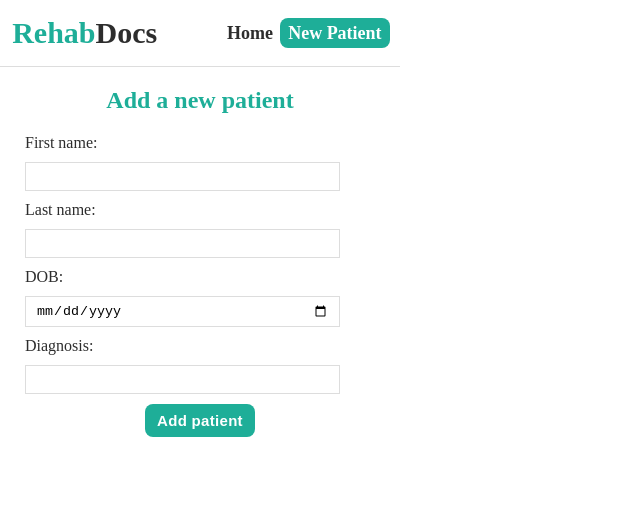
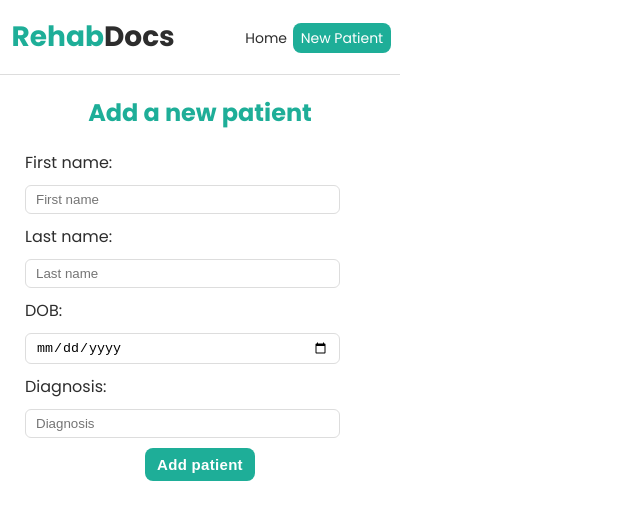
Before and after one commit to diegoram23/rehab-docs, a React (Create React App) app: page /#/newpatient in a window 1280 px wide. Shown: the top 520 px of the page, without its empty margins (0-640 px from the left). Built offline with nearby package versions, Linux system fonts and the light colour scheme.

Commit message:
succesfully creating new patients and storing data on db

```diff
--- a/src/App.js
+++ b/src/App.js
@@ -1,7 +1,7 @@
 import { HashRouter, Routes, Route } from 'react-router-dom'
 import HeaderLayout from './layouts/HeaderLayout';
 import Home from './pages/Home';
-import NewPatient from './pages/NewPatient';
+import NewPatientForm from './pages/NewPatientForm';
 
 
 function App() {
@@ -11,7 +11,7 @@ function App() {
         <Routes>
           <Route path='/' element={<HeaderLayout />}>
             <Route index element={<Home />} />
-            <Route path='/newpatient' element={<NewPatient />}/>
+            <Route path='/newpatient' element={<NewPatientForm />}/>
           </Route>
         </Routes>
       </HashRouter>
--- /dev/null
+++ b/src/components/PatientList.js
@@ -0,0 +1,20 @@
+const PatientList = ({patients}) => {
+
+    return (
+        <main className="patients-container">
+            {patients.map(patient =>
+                <div className="patients-box" key={patient.id}>
+                    <h3>{patient.last}, {patient.first}</h3>
+                    <p><strong>DOB: </strong>{patient.DOB}</p>
+                    <div className="inline">
+                        <p><strong>Dx: </strong>{patient.Diagnosis}</p>
+                        <button className="all-notes-btn">Tx. history</button>
+                        <button className="new-note-btn">New note</button>
+                    </div>
+                </div>
+            )}
+        </main>
+    );
+}
+
+export default PatientList;
--- /dev/null
+++ b/src/hooks/useCollection.js
@@ -0,0 +1,26 @@
+import { useEffect, useState } from "react";
+import { db } from "../firebase/config";
+
+//firebase imports
+import { collection, onSnapshot } from 'firebase/firestore'
+
+const useCollection = (c) => {
+    const [documents, setDocuments] = useState(null)
+
+    useEffect(() => {
+        let ref = collection(db, c)
+
+        const unsub = onSnapshot(ref, (snapshot) => {
+            let results = []
+            snapshot.docs.forEach(doc => {
+                results.push({ id: doc.id, ...doc.data() })
+            })
+            setDocuments(results)
+            console.log(results)
+        })
+        return () => unsub()
+    }, [c])
+    return { documents }
+}
+
+export default useCollection;
--- a/src/index.css
+++ b/src/index.css
@@ -1,8 +1,10 @@
+@import url('https://fonts.googleapis.com/css2?family=Poppins:wght@400;700&display=swap');
+
 body {
   max-width: 400px;
   margin: 0;
   color: #2d2d2d;
-
+  font-family: 'Poppins';
 }
 
 header {
@@ -20,15 +22,14 @@ header span {
 header h1 {
   margin: 0 0 0 0.3em;
   color: #1eae98;
-  font-size: 30px;
+  font-size: 28px;
 }
 
 nav a{
   text-decoration: none;
   margin-right: 0.4em;
   color: #2d2d2d;
-  font-size: 18px;
-  font-weight: bold;
+  font-size: 14px;
 }
 
 nav a.active {
@@ -62,22 +63,20 @@ nav a.active {
 
 .inline {
   display: flex;
-  justify-content: space-between;
   align-items: center;
   margin: 0 0 0.5em 0;
 }
 
-.inline button {
-  background-color: #1eae98;
-  color: #ffffff;
-  border: 0;
-  padding: 8px 12px;
-  border-radius: 8px;
-  cursor: pointer;
-  font-size: 15px;
-  font-weight: bold;
-  letter-spacing: 0.02em;
+.new-note-btn {
+  margin-left: 0.5em;
   margin-right: 0.5em;
+}
+
+.all-notes-btn {
+  color: #1eae98;
+  background-color: #eeecec;
+  border: 1px solid #ddd;
+  margin-left: auto;
 }
 /*-------------------New patient form --------------------*/
 .patient-form {
@@ -102,9 +101,10 @@ nav a.active {
   border: 1px solid #ddd;
   display: block;
   box-sizing: border-box;
+  border-radius: 6px;
 }
 
- .patient-form button {
+  button {
   background-color: #1eae98;
   color: #ffffff;
   border: 0;
--- a/src/pages/Home.js
+++ b/src/pages/Home.js
@@ -1,37 +1,17 @@
-import { useEffect, useState } from "react";
-import { db } from "../firebase/config";
-import { collection, getDocs } from 'firebase/firestore'
+import useCollection from "../hooks/useCollection";
+
+//components
+import PatientList from "../components/PatientList";
 
 const Home = () => {
-    const [patients, setPatients] = useState([])
-
-    useEffect(() => {
-        const ref = collection(db, 'patients')
-
-        getDocs(ref)
-            .then(snapshot => {
-                let results = []
-                snapshot.docs.forEach(doc => {
-                    results.push({ id: doc.id, ...doc.data() })
-                })
-                setPatients(results)
-                console.log(results)
-            })
-    }, [])
+    //sets patients equal to the data received from useCollection hook
+    const { documents: patients } = useCollection('patients')
 
     return (
-        <main className="patients-container">
-            {patients.map(patient =>
-                <div className="patients-box" key={patient.id}>
-                    <h3>{patient.last}, {patient.first}</h3>
-                    <p><strong>DOB: </strong>{patient.DOB}</p>
-                    <div className="inline">
-                        <p><strong>Dx: </strong>{patient.Diagnosis}</p>
-                        <button>New note</button>
-                    </div>
-                </div>
-            )}
-        </main>
+        <div>
+
+        {patients && <PatientList patients={patients}/>}
+        </div>
     );
 }
 
--- a/src/pages/NewPatient.js
+++ /dev/null
@@ -1,42 +0,0 @@
-
-const NewPatient = () => {
-
-    return (
-        <div className="patient-form">
-            <h2>Add a new patient</h2>
-            <form>
-                <label>
-                    <span>First name:</span>
-                    <input
-                        required
-                        type='text'
-                    />
-                </label>
-                <label>
-                    <span>Last name:</span>
-                    <input
-                        required
-                        type='text'
-                    />
-                </label>
-                <label>
-                    <span>DOB:</span>
-                    <input
-                        required
-                        type='date'
-                    />
-                </label>
-                <label>
-                    <span>Diagnosis:</span>
-                    <input
-                        required
-                        type='text'
-                    />
-                </label>
-                <button>Add patient</button>
-            </form>
-        </div>
-    );
-}
-
-export default NewPatient;
--- /dev/null
+++ b/src/pages/NewPatientForm.js
@@ -0,0 +1,86 @@
+import { useState } from "react";
+import { useNavigate } from "react-router";
+
+import { db } from "../firebase/config";
+import { collection, addDoc } from 'firebase/firestore'
+
+const NewPatientForm = () => {
+    const navigate = useNavigate()
+
+    const [first, setFirst] = useState('')
+    const [last, setLast] = useState('')
+    const [DOB, setDOB] = useState('')
+    const [Diagnosis, setDiagnosis] = useState('')
+    const [isPending, setIsPending] = useState(false)
+
+    const handleSubmit = async (e) => {
+        e.preventDefault()
+        setIsPending(true)
+
+        const ref = collection(db, 'patients')
+        //creates new patient and sends values to db
+        await addDoc(ref, {
+            first: first,
+            last: last,
+            DOB: DOB,
+            Diagnosis: Diagnosis
+        })
+        setIsPending(false)
+        //sends user back to homepage after submit
+        navigate('/')
+    }
+
+    return (
+        <div className="patient-form">
+
+            <h2>Add a new patient</h2>
+
+            <form onSubmit={handleSubmit}>
+                <label>
+                    <span>First name:</span>
+                    <input
+                        required
+                        type='text'
+                        placeholder="First name"
+                        value={first}
+                        onChange={(e) => setFirst(e.target.value)}
+                    />
+                </label>
+                <label>
+                    <span>Last name:</span>
+                    <input
+                        required
+                        type='text'
+                        placeholder="Last name"
+                        value={last}
+                        onChange={(e) => setLast(e.target.value)}
+                    />
+                </label>
+                <label>
+                    <span>DOB:</span>
+                    <input
+                        required
+                        type='date'
+                        value={DOB}
+                        onChange={(e) => setDOB(e.target.value)}
+                    />
+                </label>
+                <label>
+                    <span>Diagnosis:</span>
+                    <input
+                        required
+                        type='text'
+                        placeholder="Diagnosis"
+                        value={Diagnosis}
+                        onChange={(e) => setDiagnosis(e.target.value)}
+                    />
+                </label>
+                {!isPending && <button>Add patient</button>}
+                {isPending && <button disabled>Adding patient...</button>}
+                <p>{first} {last} {DOB} {Diagnosis}</p>
+            </form>
+        </div>
+    );
+}
+
+export default NewPatientForm;
```
